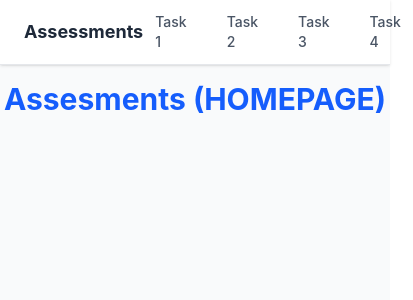
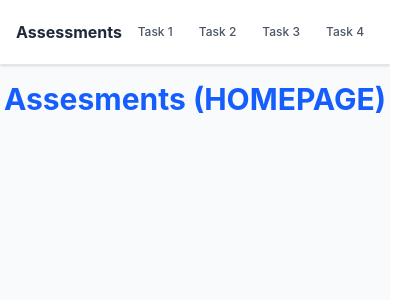
Before and after one commit to sarmad-rj/week-one-tasks, a React (Vite) app: page / in a window 390 px wide. Shown: the top 300 px of the page, 413 px wide, since content can reach past the window. Built offline with nearby package versions, Linux system fonts and the light colour scheme.

Commit message:
Fix: Applied some responsive Css

```diff
--- a/src/components/MainLayout.jsx
+++ b/src/components/MainLayout.jsx
@@ -3,7 +3,7 @@ import { NavLink, Outlet } from "react-router-dom";
 
 const MainLayout = () => {
   const linkStyle = ({ isActive }) =>
-    `rounded-lg px-3 py-1.5 text-sm font-medium transition-all duration-200 ${
+    `rounded-lg px-2.5 py-1.5 text-xs sm:text-sm sm:px-3 font-medium transition-all duration-200 ${
       isActive
         ? "bg-indigo-500 text-white shadow-sm"
         : "text-gray-600 hover:bg-gray-100 hover:text-gray-900"
@@ -12,11 +12,13 @@ const MainLayout = () => {
   return (
     <div className="min-h-screen bg-gray-50 flex flex-col font-sans">
       <nav className="bg-white border-b border-gray-200 sticky top-0 z-50 shadow-sm">
-        <div className="max-w-4xl mx-auto px-6">
+        <div className="max-w-4xl mx-auto px-4 sm:px-6">
           <div className="flex justify-between h-16 items-center">
-            <span className="font-bold text-lg text-gray-800">Assessments</span>
+            <span className="font-bold text-base sm:text-lg text-gray-800">
+              Assessments
+            </span>
 
-            <div className="flex items-center space-x-4">
+            <div className="flex items-center space-x-1.5 sm:space-x-4">
               <NavLink to="/MultiStepForm" className={linkStyle}>
                 Task 1
               </NavLink>
```
